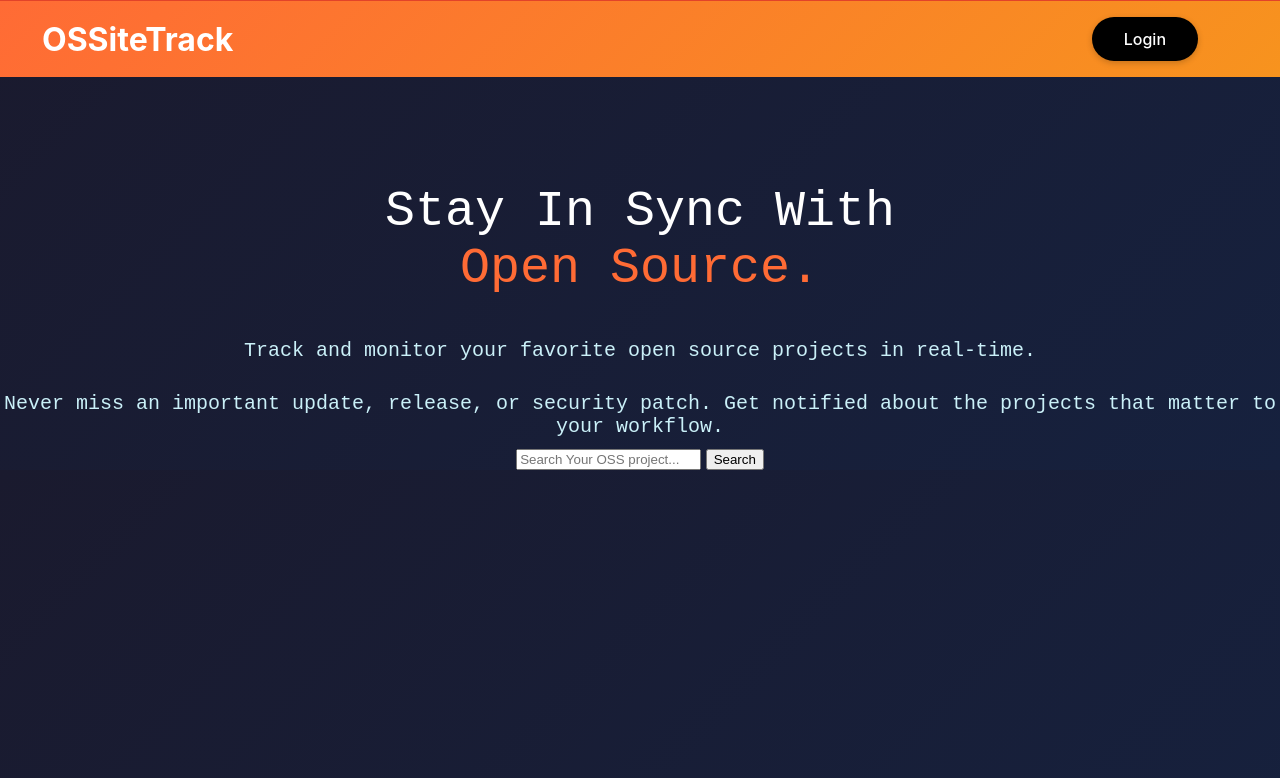
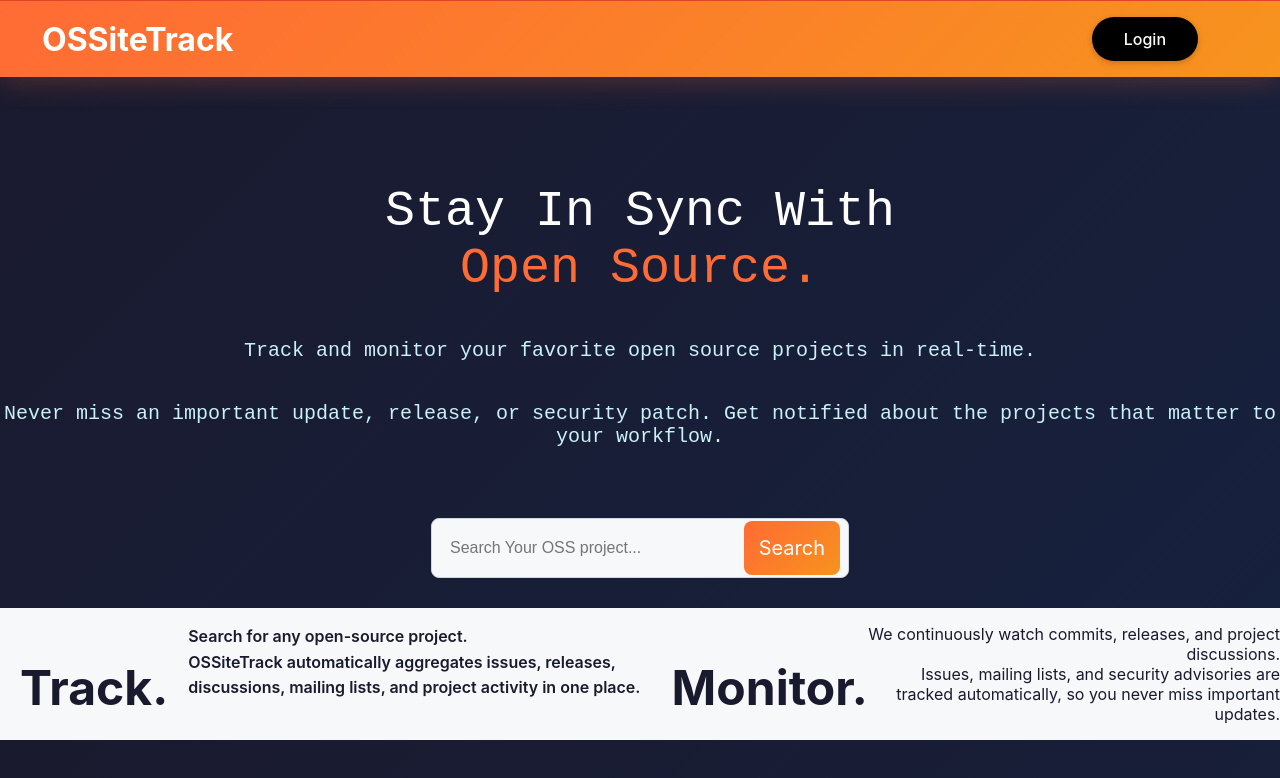
Before and after one commit to KrishVij/OSSTrackerSite, a plain HTML site: page index.html in a window 1280 px wide. Drawn offline with Linux system fonts and the light colour scheme.

Commit message:
Added a section of "HowItWorks" to the website

```diff
--- a/CSS/main.css
+++ b/CSS/main.css
@@ -1,4 +1,3 @@
-
 body {
 
 	font-family: 'Inter', sans-serif;
@@ -13,12 +12,11 @@ body {
 	border-top: 1px solid #e24329;
 	height: 64px;
 	z-index: 400;
-
 	display: flex;
 	align-items: center;
 	justify-content: space-between;
-
 	padding: 6px 32px;
+	box-shadow: 0 2px 30px rgba(255, 107, 53, 0.3);
 }
 
 h1 {
@@ -74,10 +72,111 @@ h1 {
 	color:  #ff6b35;
 }
 
+.SearchBar {
+
+	display: flex;
+	align-items: center;
+	background-color: #f6f8fa;
+	border: 1px solid #d0d7de;
+	border-radius: 0.5rem;
+	padding: 4px 8px;
+	width: 400px;
+	height: 50px;
+	margin: 20px auto;
+	margin-bottom: 30px;
+}
+
+.SearchBar input {
+	flex: 1;
+	border: none;
+	outline: none;
+	background: transparent;
+	font-size: 16px;
+	padding: 10px;
+}
+
+.SearchButton {
+
+	width: -50px;
+	font-size: 20px;
+	font-family: 'Inter', sans-serif;
+	color: #ffffff;
+	background: linear-gradient(135deg, #ff6b35 0%, #f7931e 100%);
+	border: none;
+	border-radius: 0.5rem;
+	outline: none;
+	padding: 15px;
+
+}
+
+.SearchButton:hover {
+
+	background: linear-gradient(135deg, #1a1a2e 0%, #16213e 100%);
+}
+
 .ParagraphTextColor {
 
 	color: #CAF0F8;
 	font-family: 'JetBrains Mono', monospace;
 	font-size: 20px;
-	margin-bottom: 10px;
 }
+
+.ParagraphTextColor2 {
+
+	color: #CAF0F8;
+	font-family: 'JetBrains Mono', monospace;
+	font-size: 20px;
+	margin-bottom: 50px;
+}
+
+.NewWorkingBackground {
+
+	background: #f6f8fa;
+	color: #1a1a2e;
+	text-align: left;
+}
+
+.HowItWorksSection {
+
+	display: flex;
+	justify-content: space-between;
+}
+
+.HowItWorksBlock {
+
+	display: flex;
+	flex-direction: coloumn;
+}
+
+.HowItWorksBlock:last-child {
+
+	text-align: right;
+}
+
+.HowItWorksSection-Track {
+
+	flex-direction: column;
+	font-family: 'Inter', system-ui, -apple-system, sans-serif;
+	padding: 50px 0 0 20px;
+	font-size: 48px;
+	font-weight: 700;
+	margin-bottom: 16px;
+}
+
+.DescriptionOfTrack {
+
+	flex-direction: column;
+	font-family: 'Inter', system-ui, -apple-system, sans-serif;
+	font-weight: 600;
+	line-height: 1.6;
+	padding: 0px  0px 0px 20px;
+}
+
+.HowItWorksSection-Monitor {
+
+	flex-direction: row-reverse;
+	padding: 50px 0 0 20px;
+	font-size: 48px;
+	font-weight: 700;
+	margin-bottom: 16px;
+}
--- a/index.html
+++ b/index.html
@@ -17,11 +17,25 @@
 	<div class = "MainTagLineContainer">
 	  <div class = "MainTagLine"> Stay In Sync With <br /><span class = "ColouredText"> Open Source.</span></div>
 	  <p class = "ParagraphTextColor"> Track and monitor your favorite open source projects in real-time.</p>
-	  <p class = "ParagraphTextColor">Never miss an important update, release, or security patch. Get notified about the projects that matter to your workflow.
+	  <p class = "ParagraphTextColor2">Never miss an important update, release, or security patch. Get notified about the projects that matter to your workflow.
 	  </p>
 	  <div class = "SearchBar"><input type="text" placeholder="Search Your OSS project...">
-		<button type="submit">Search</button>
+		<button type="submit" class = "SearchButton">Search</button>
 	  </div>
 	</div>
+	<section class = "NewWorkingBackground">
+	  <div class = "HowItWorksSection">
+		<div class = "HowItWorksBlock">
+	  <div class = "HowItWorksSection-Track"> Track. </div>
+	  <p class = "DescriptionOfTrack"> Search for any open-source project.<br />
+		OSSiteTrack automatically aggregates issues, releases, discussions, mailing lists, and project activity in one place.<br /></p>
+		</div>
+		<div class = "HowItWorksBlock">
+	  <div class = "HowItWorksSection-Monitor"> Monitor. </div>
+	  <p class = "DescriptionOfMonitor"> We continuously watch commits, releases, and project discussions.<br />
+		Issues, mailing lists, and security advisories are tracked automatically, so you never miss important updates.<br /></p>
+		</div>
+	  </div>
+	</section>
   </body>
   </html>
```
